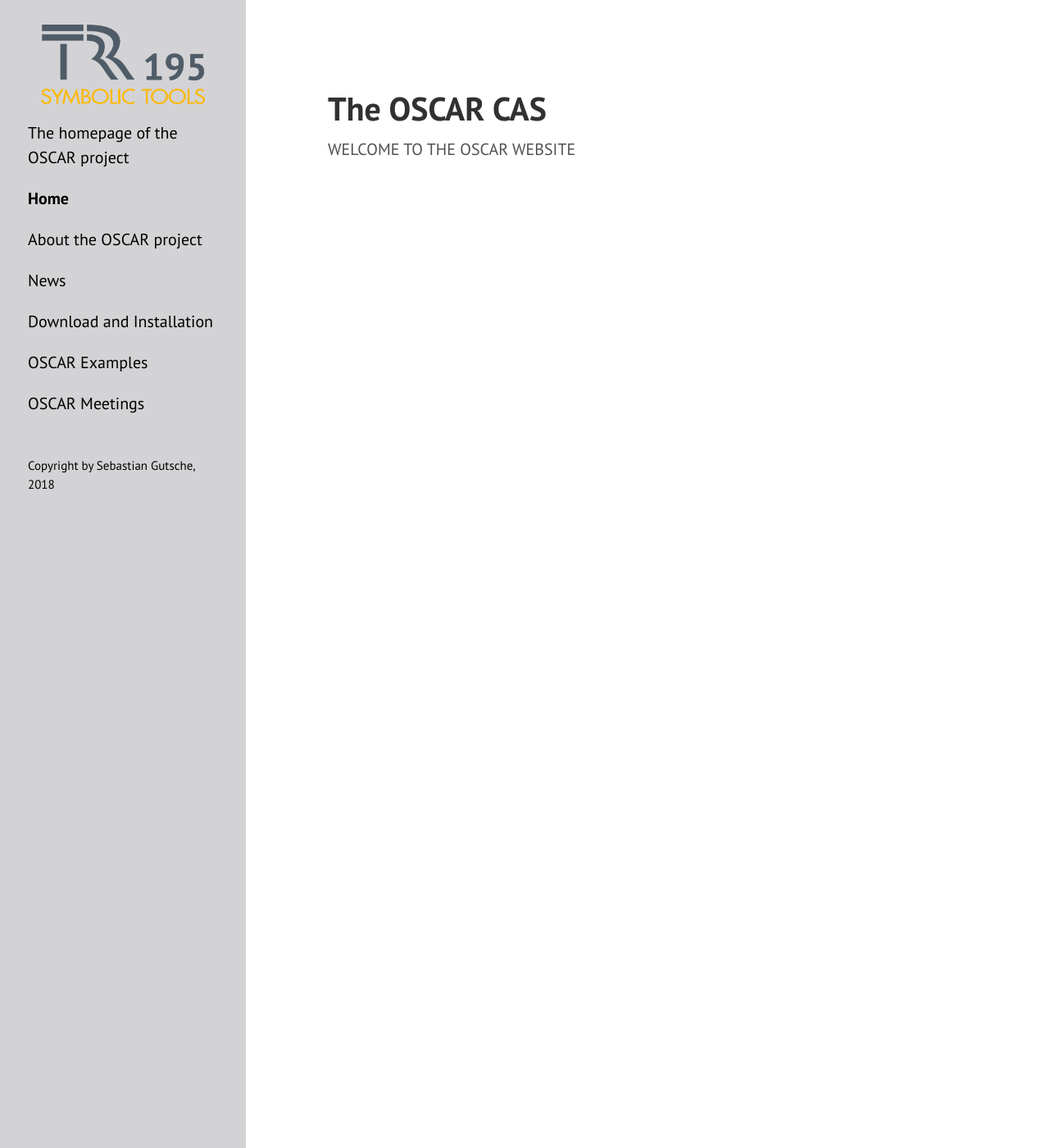
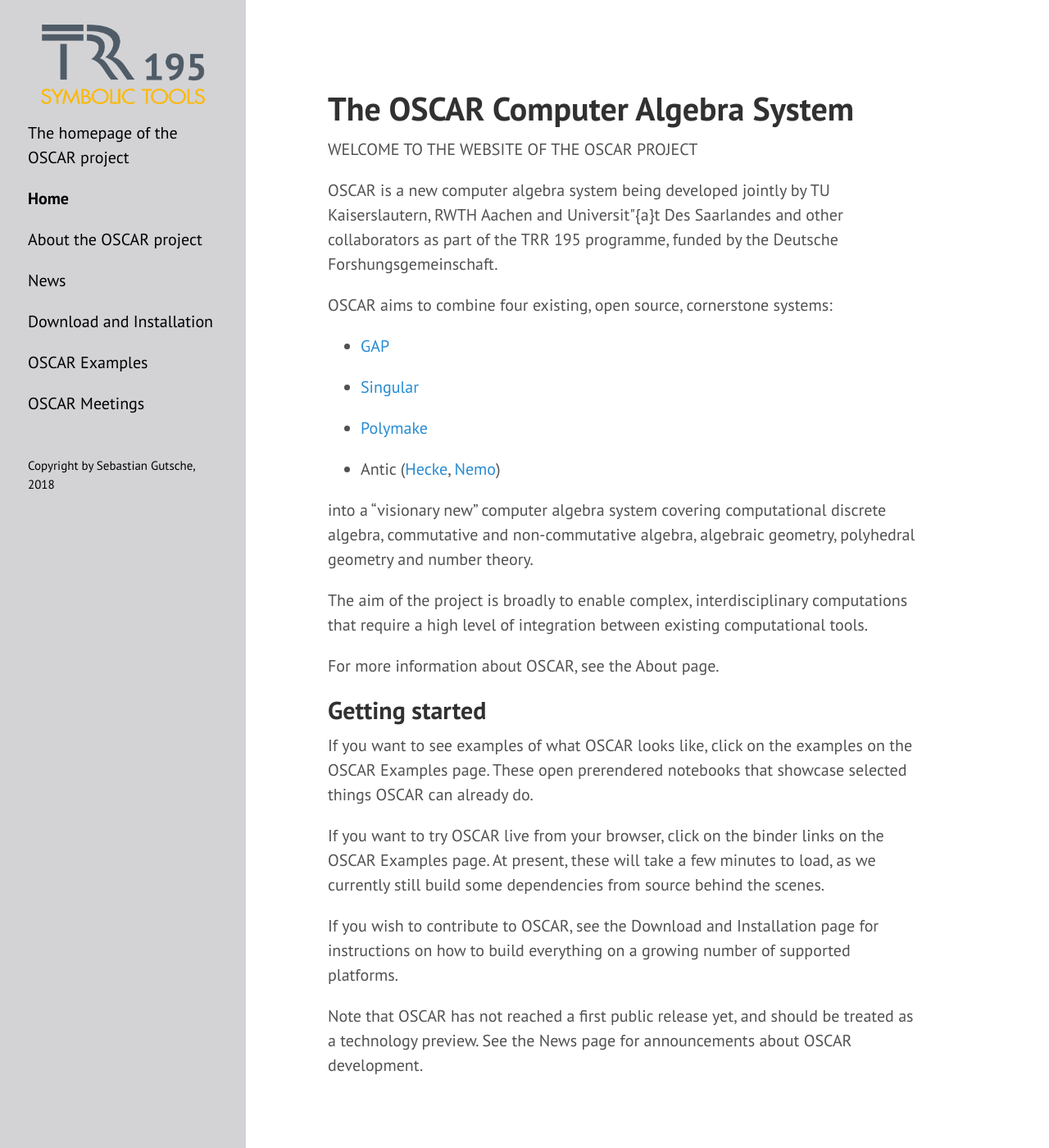
Before and after one commit to oscar-system/oscar-website, a Jekyll site: the page built from index.md, in a window 1280 px wide and 1400 px high. Shown: the whole window at 82% size. Built offline with Jekyll 4.4.1, drawn with Linux system fonts in a browser that asks for light colours.

Commit message:
Add some info to the index page.

```diff
--- a/_config.yml
+++ b/_config.yml
@@ -8,7 +8,7 @@
 gems: [jekyll-paginate]
 
 # Setup
-title:            'The OSCAR CAS'
+title:            'The OSCAR Computer Algebra System'
 tagline:          ''
 description:      'The homepage of the OSCAR project'
 location:         ''
--- a/index.md
+++ b/index.md
@@ -5,4 +5,43 @@
 
 # {{ site.title }}
 
-WELCOME TO THE OSCAR WEBSITE
+WELCOME TO THE WEBSITE OF THE OSCAR PROJECT
+
+OSCAR is a new computer algebra system being developed jointly by TU Kaiserslautern,
+RWTH Aachen and Universit\"{a}t Des Saarlandes and other collaborators as part of
+the TRR 195 programme, funded by the Deutsche Forshungsgemeinschaft.
+
+OSCAR aims to combine four existing, open source, cornerstone systems:
+
+  * [GAP](https://www.gap-system.org/)
+
+  * [Singular](https://www.singular.uni-kl.de/)
+
+  * [Polymake](https://polymake.org/doku.php)
+
+  * Antic ([Hecke](https://github.com/thofma/Hecke.jl/), [Nemo](http://nemocas.org))
+
+into a "visionary new" computer algebra system covering computational discrete algebra,
+commutative and non-commutative algebra, algebraic geometry, polyhedral geometry and
+number theory.
+
+The aim of the project is broadly to enable complex, interdisciplinary computations
+that require a high level of integration between existing computational tools.
+
+For more information about OSCAR, see the About page.
+
+## Getting started
+
+If you want to see examples of what OSCAR looks like, click on the examples on the
+OSCAR Examples page. These open prerendered notebooks that showcase selected things
+OSCAR can already do.
+
+If you want to try OSCAR live from your browser, click on the binder links on the OSCAR
+Examples page. At present, these will take a few minutes to load, as we currently still
+build some dependencies from source behind the scenes.
+
+If you wish to contribute to OSCAR, see the Download and Installation page for
+instructions on how to build everything on a growing number of supported platforms.
+
+Note that OSCAR has not reached a first public release yet, and should be treated as
+a technology preview. See the News page for announcements about OSCAR development.
```
